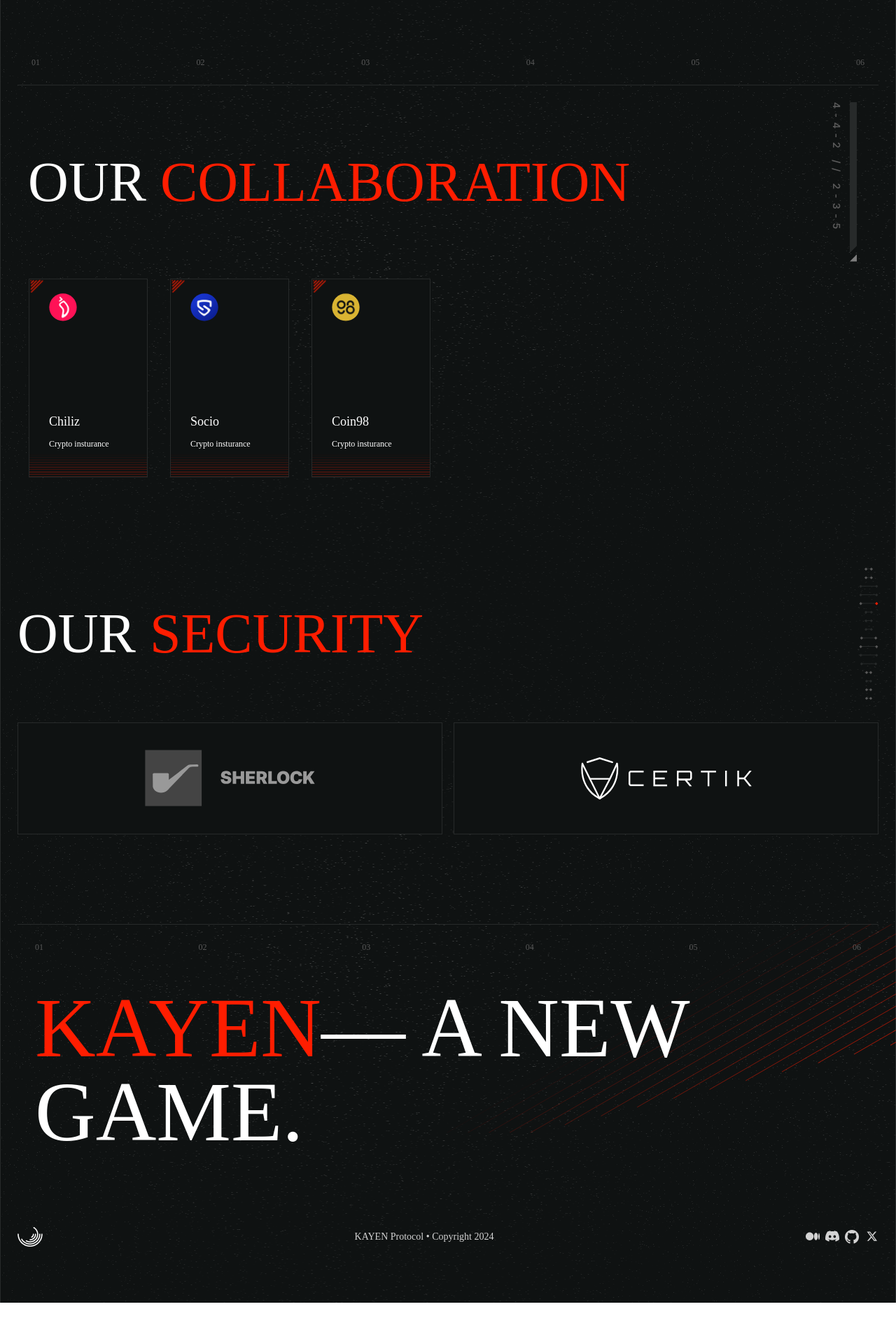
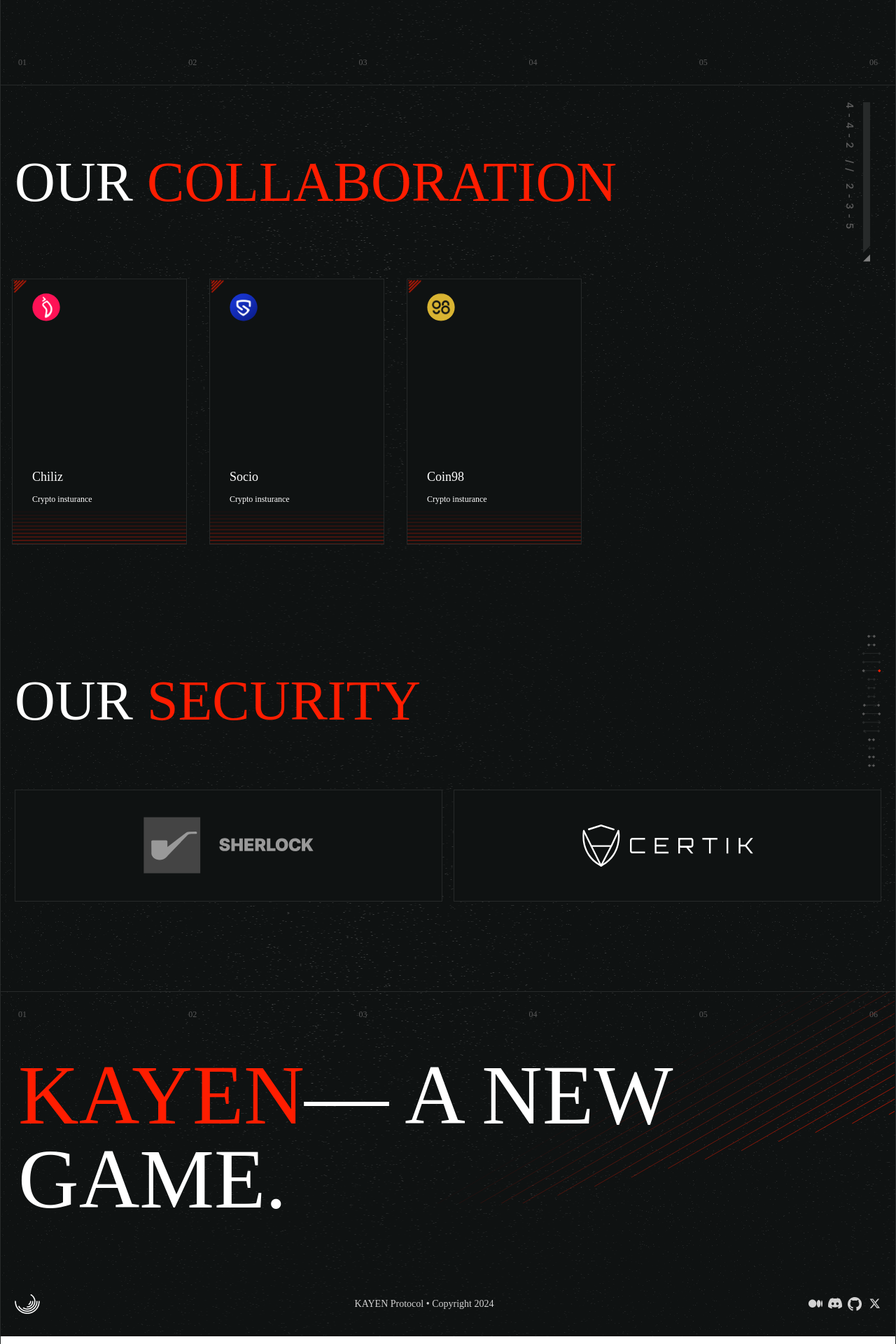
Before and after one commit to AlijonovMukhammaddiyor/datamimic, a Next.js app: page / in a window 1280 px wide. Shown: the part 4260-6180 px from the top of the page at 70% size. Before the commit the page ends 6121 px from the top, so only its background shows below. Built offline with nearby package versions, Linux system fonts and the light colour scheme.

Commit message:
Typo Checked
Typo Checked

```diff
--- a/app/layout.tsx
+++ b/app/layout.tsx
@@ -16,7 +16,7 @@
     <html lang="en">
       <body>
         <div className=" text-white font-medium flex flex-col items-center overflow-x-hidden">
-          <div className='border-b border-[#272A2A] h-[57px] xl:h-[72px] w-full fixed bg-bg-main'/>
+          <div className='border-b border-[#272A2A] h-[60px] xl:h-[72px] w-full fixed bg-bg-main'/>
           <div className='flex flex-col justify-center
                           border-x border-[#272A2A]
                           2xl:w-[1440px] xl:w-[1280px] lg:w-[1024px]'>
--- a/app/page.tsx
+++ b/app/page.tsx
@@ -49,7 +49,7 @@
                     md:h-[60px] xl:h-[72px]'>
       <div className='fixed z-40 bg-bg-main
                       2xl:w-[1440px] xl:w-[1280px] lg:w-[1024px]
-                      h-[57px] xl:h-[73px] border-b border-[#272A2A] '>
+                      h-[60px] xl:h-[73px] border-b border-[#272A2A] '>
         <Header/>
       </div>
     </div>
@@ -60,6 +60,9 @@
       <StatdiumSection/>
       {/* whatwedo section */}
       <WhatWeDoSection/>
+      </div>
+      <div className="z-10 ">
+
       {/* token section */}
       <TokenSection/>
       {/* secure section */}
@@ -72,7 +75,8 @@
       <GameSection/>
       {/* footer section */}
       <Footer/>
-    </div>
+      </div>
+
     </>
   )
 }
--- a/components/AssetSection.tsx
+++ b/components/AssetSection.tsx
@@ -68,7 +68,7 @@
           </>
             :
           <>
-      <div className='w-full px-[15px] space-y-20'>
+      <div className='w-full px-[20px] space-y-20'>
           <div className="flex justify-between items-center">
             <div className='uppercase text-[80px] leading-[88px] text-start '>
               <span className="text-white">Our </span>
--- a/components/Footer.tsx
+++ b/components/Footer.tsx
@@ -30,7 +30,7 @@
         </div>
       </div>
       :
-      <div className='w-full h-[188px] flex justify-between items-center font-tight font-light text-[14px] text-[#D3D3D3]'>
+      <div className=' px-[20px] w-full h-[188px] flex justify-between items-center font-tight font-light text-[14px] text-[#D3D3D3]'>
         <Link href={"/"}>
           <img src='/images/jala-symbol-img.png'/>
         </Link>
--- a/components/GameSection.tsx
+++ b/components/GameSection.tsx
@@ -22,7 +22,7 @@
       </>
         :
         <div className='w-full'>
-          <img className="absolute md:w-[998px] xl:w-[1255px]  2xl:w-[1415px] " src="/images/bg-diagonal-line.svg"/>
+          <img className="absolute md:w-[1020px] xl:w-[1277px]  2xl:w-[1437px] " src="/images/bg-diagonal-line.svg"/>
           <div className=" border-t border-[#272A2A] px-[25px]">
             <SectionDivider isVertical={false} numbers={['01', '02', '03', '04', '05', '06']} mobileNumbers={['01', '02','03','04']}/>
             <div className='relative md:text-[120px] 2xl:text-[186px] leading-[100%] font-medium text-start py-6'>
--- a/components/Header.tsx
+++ b/components/Header.tsx
@@ -48,7 +48,7 @@
       {isMobile ?
       <div
         onClick={() => setIsOpen(false)}
-        className='flex w-full h-[56px] bg-bg-main  justify-between text-[20px] text-[#D3D3D3] leading-[28px]  font-medium  uppercase'>
+        className='flex w-full h-[59px] bg-bg-main  justify-between text-[20px] text-[#D3D3D3] leading-[28px]  font-medium  uppercase'>
         <Logo/>
         <div className="flex">
           <Link className="px-10 border-t border-x space-x-2  duration-500 border-[#272A2A] flex items-center justify-center
@@ -74,7 +74,7 @@
           </div>
         </div>
         {isOpen ?
-        <div className="absolute bg-bg-main right-0 top-[56px] min-h-screen w-full rounded-l-lg z-40">
+        <div className="absolute bg-bg-main right-0 top-[60px] min-h-screen w-full rounded-l-lg z-40">
           <ul className="text-white h-screen w-full justify-start items-center">
             {navigation.map((tab, index) => {
               return(
--- a/components/PartnerSection.tsx
+++ b/components/PartnerSection.tsx
@@ -44,7 +44,7 @@
             </div>
         </div>
         :
-        <div className='w-full space-y-8 py-32'>
+        <div className='w-full space-y-8 py-32  px-[20px]'>
             <div className=' flex flex-col justify-center'>
                 <div className="flex justify-between items-center">
                     <div className='uppercase text-[80px] leading-[88px] text-start '>
@@ -63,7 +63,7 @@
                 }
             </div>
             <div className='w-full grid grid-cols-2 justify-center gap-x-4 gap-y-4'>
-                <div className='flex justify-center items-center text-center border border-[#272A2A] md:h-[160px] 2xl:h-[200px] bg-[#0F1212] hover:border hover:border-jala-red hover:bg-transparent hover:duration-500'
+                <div className='flex justify-center items-center text-center border border-[#272A2A] md:h-[160px] 2xl:h-[200px] bg-[#0F1212] hover:border hover:border-jala-red hover:bg-transparent hover:duration-300'
                     onMouseEnter={onMouseEnterLaunchSherlock}
                     onMouseLeave={onMouseLeaveLaunchSherlock}>
                     {isSherlockHovering ?
@@ -71,7 +71,7 @@
                         :<img src='/images/sherlock-logo-with-title.svg'/>
                         }
                 </div>
-                <div className='flex justify-center items-center text-center border border-[#272A2A] md:h-[160px] 2xl:h-[200px] bg-[#0F1212] hover:border hover:border-jala-red hover:bg-transparent hover:duration-500'>
+                <div className='flex justify-center items-center text-center border border-[#272A2A] md:h-[160px] 2xl:h-[200px] bg-[#0F1212] hover:border hover:border-jala-red hover:bg-transparent hover:duration-300'>
                     <img src='/images/certik-logo-with-title-hover.svg'/>
                 </div>
             </div>
--- a/components/TitleSection.tsx
+++ b/components/TitleSection.tsx
@@ -31,7 +31,7 @@
       <>
       <div className="flex justify-between absolute z-5 font-tight text-[12px] leading-[20px] text-[#595959] pt-[40px]
                       md:h-[500px] xl:h-[700px] 2xl:h-[900px]
-                      md:w-[800px] xl:w-[1240px] 2xl:w-[1390px]">
+                      md:w-[980px] xl:w-[1240px] 2xl:w-[1390px]">
         <SectionDivider isVertical={true} numbers={['01', '02', '03', '04', '05', '06']} mobileNumbers={['01', '02','03','04']}/>
         <SectionDivider isVertical={true} numbers={['01', '02', '03', '04', '05', '06']} mobileNumbers={['01', '02','03','04']}/>
       </div>
--- a/components/TokenSection.tsx
+++ b/components/TokenSection.tsx
@@ -47,7 +47,7 @@
 
     </div>
     :
-    <div className=' border-y  border-[#272A2A] md:px-[20px] 2xl:px-[25px]'>
+    <div className=' border-y  border-[#272A2A] md:px-[25px]'>
         <SectionDivider isVertical={false} numbers={['01', '02', '03', '04', '05', '06']} mobileNumbers={['01', '02','03','04']}/>
         <div className="py-10">
             {/* Upper Title */}
--- a/components/ui/AssetCard.tsx
+++ b/components/ui/AssetCard.tsx
@@ -4,7 +4,7 @@
     return(
       <div className="px-4">
         <div className='font-tight border border-[#272A2A] duration-1000 hover:border-jala-red shadow-sm hover:shadow-jala-red
-                            w-[300px] h-[424px] sm:w-[300px] sm:h-[424px] md:w-[170px]  md:h-[284px] 2xl:w-[250px] 2xl:h-[380px]  3xl:w-[300px] 3xl:h-[424px]
+                            w-[300px] h-[424px] sm:w-[300px] sm:h-[424px] md:w-[250px] md:h-[380px] 3xl:w-[300px] 3xl:h-[424px]
                             flex flex-col justify-between bg-[#0F1212]'>
               <img className='h-5 w-5' src='/images/icons/icon.png'/>
               <div className='px-7 flex flex-col justify-between h-full'>
```
